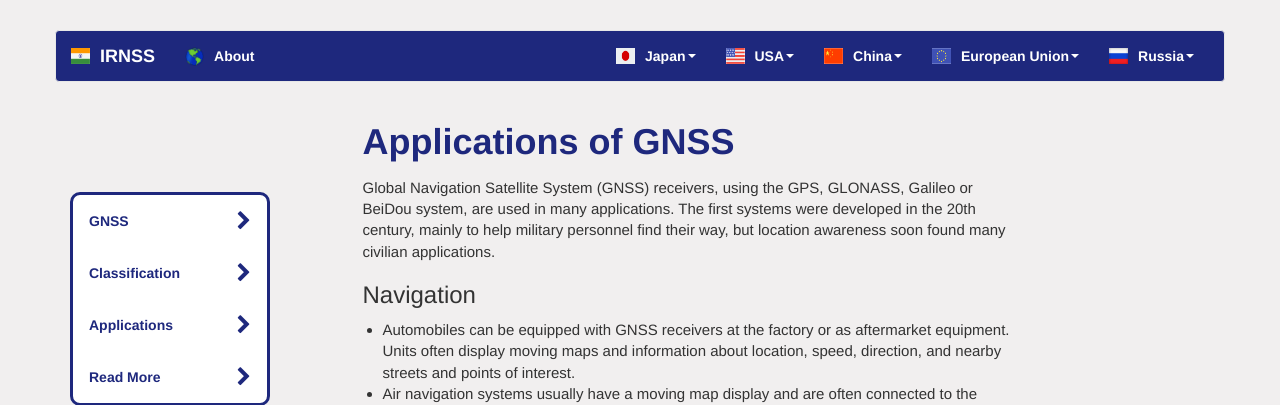
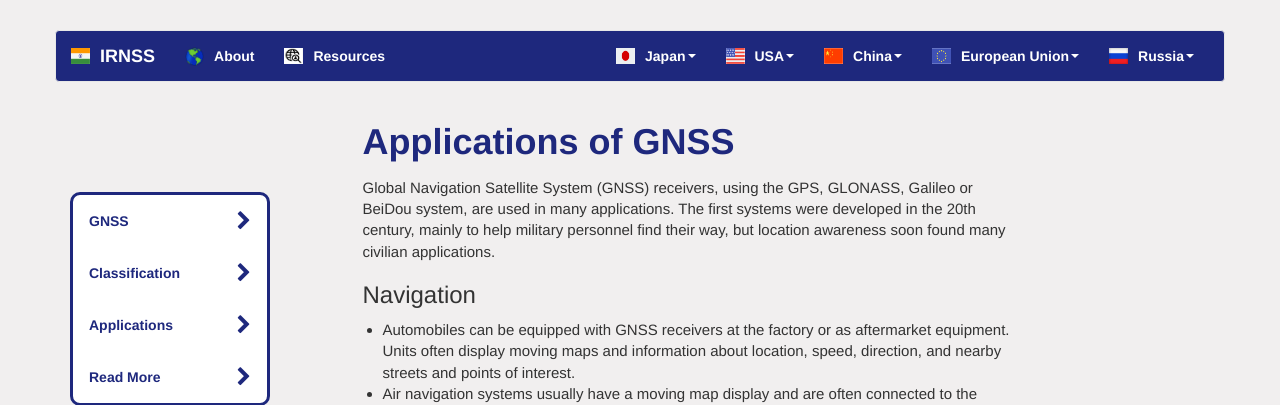
Before and after one commit to akashbwj/Elena-Geo-Project, a Django app: page /about/applications/ in a window 1280 px wide. Shown: the top 405 px of the page. Run offline with Django 3.2, Linux system fonts and the light colour scheme; some libraries are stand-ins or nearby versions.

Commit message:
Add Resources NavLink

```diff
--- a/templates/irnss/base.html
+++ b/templates/irnss/base.html
@@ -71,6 +71,7 @@
           <div id="navbar" class="navbar-collapse collapse">
             <ul class="nav navbar-nav">
               <li class="navlink"><a href="/about" style="color:white;display:flex;align-items:center"><img style="width:19px;height:19px;margin-right:10px;" src="{% static "images/earth.png" %}" alt="">About</a></li>
+              <li class="navlink"><a href="#" style="color:white;display:flex;align-items:center"><img class="flag-img" src="{% static "images/resources.PNG" %}" alt="">Resources</a></li>
             </ul>
             <ul class="nav navbar-nav navbar-right">
               <li class="dropdown">
```
Also changed, not shown: static/images/resources.PNG (added).
